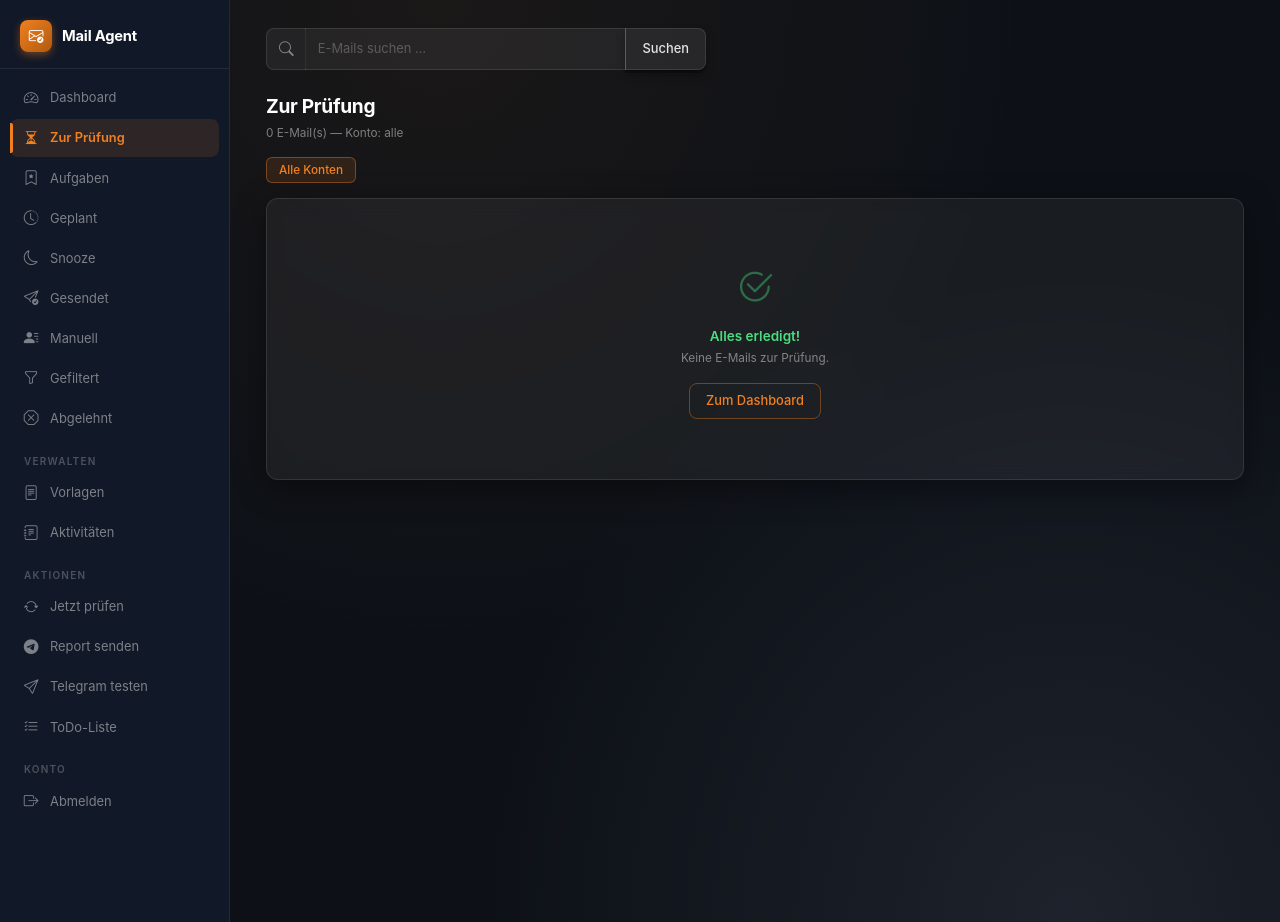
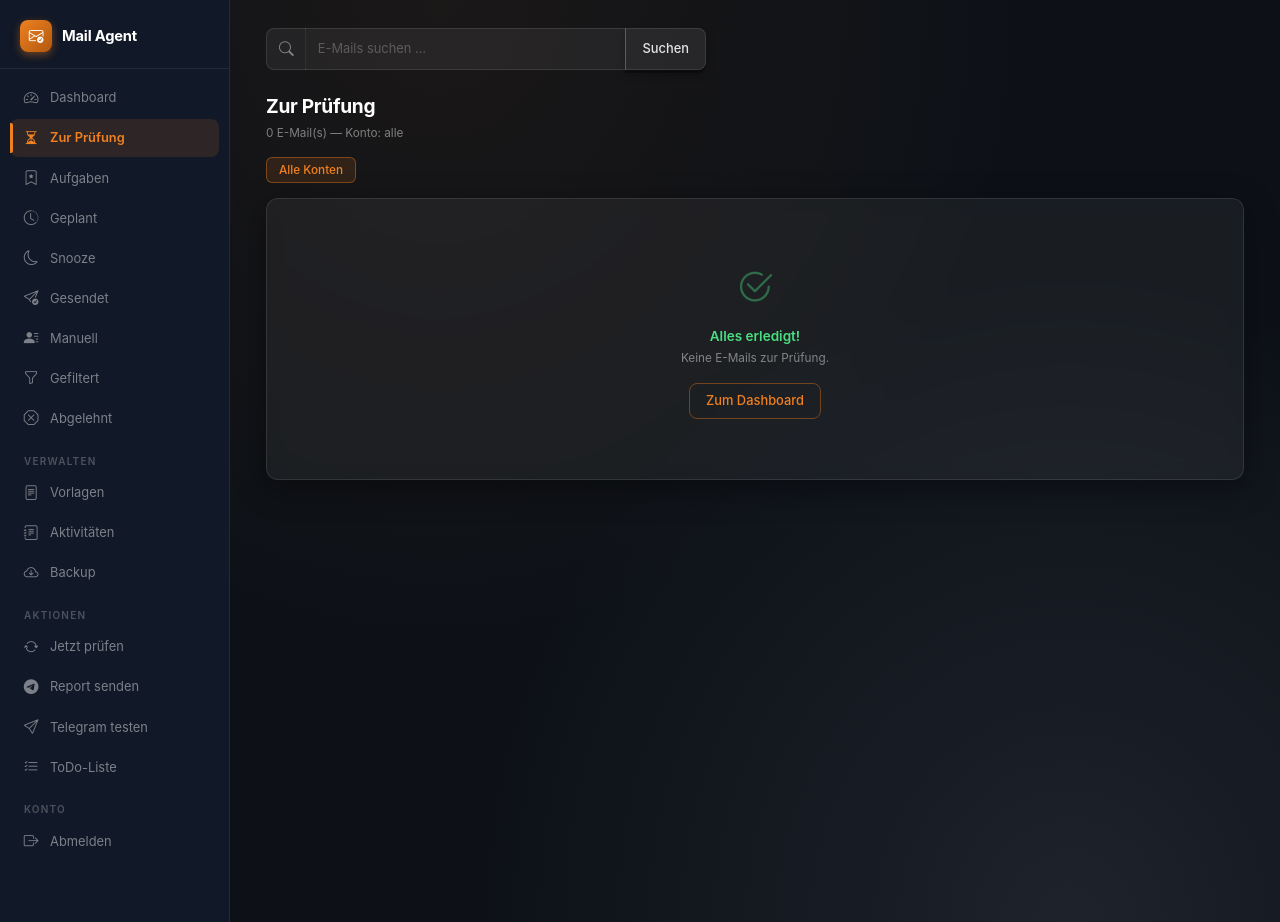
Before and after one commit to saunafreunde/App2, a Flask app: page /pending in a window 1280 px wide. Run offline with Flask 3, Linux system fonts and the light colour scheme; data that the repository does not hold is empty.

```diff
--- a/templates/base.html
+++ b/templates/base.html
@@ -97,6 +97,11 @@
         <li>
           <a class="nav-link {% if active=='log' %}active{% endif %}" href="/log">
             <i class="bi bi-journal-text"></i>Aktivitäten
+          </a>
+        </li>
+        <li>
+          <a class="nav-link {% if active=='backup' %}active{% endif %}" href="/backup">
+            <i class="bi bi-cloud-arrow-down"></i>Backup
           </a>
         </li>
 
```
